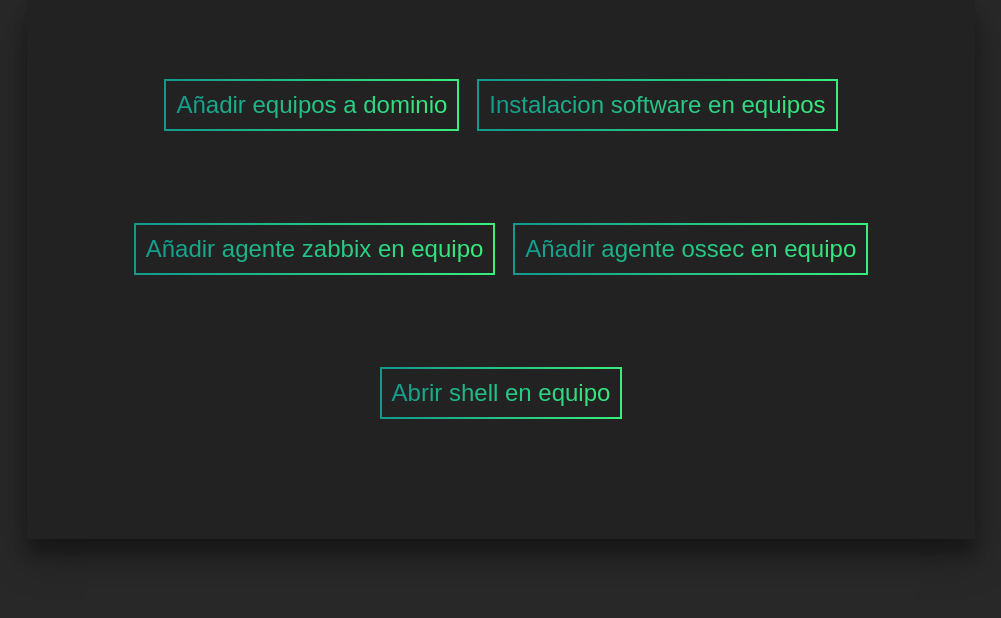
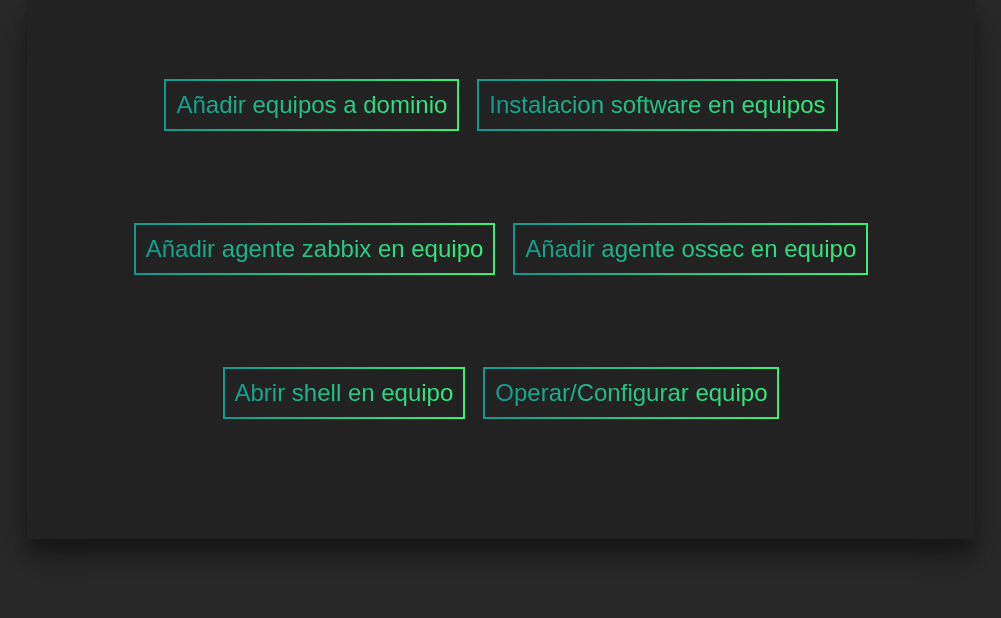
Before and after one commit to victoravtr/Proyecto, a PHP site: page /proyecto/ in a window 1280 px wide. Shown: the part 128-746 px from the top of the page, without its empty margins (139-1140 px from the left). Run offline with PHP 8.4, Linux system fonts and the light colour scheme; the visitor is signed in with stand-in values (Sample User, id 1).

Commit message:
Update index.php

```diff
--- a/Web-Proyecto-Content/index.php
+++ b/Web-Proyecto-Content/index.php
@@ -8,11 +8,13 @@
 ?>
 <!DOCTYPE html>
 <html lang="en">
+
 <head>
     <meta charset="UTF-8">
     <title>Index</title>
     <link rel="stylesheet" href="assets/styles/style_index.css">
 </head>
+
 <body>
 
     <a class="config" href="config.php">Configuracion </a>
@@ -24,23 +26,27 @@
         <div class="card">
             <div class="contenido">
                 <form action="index.php" method="post">
-                <input type="submit" class="boton" name="dominio" value="Añadir equipos a dominio"/>
+                    <input type="submit" class="boton" name="dominio" value="Añadir equipos a dominio" />
                 </form>
 
                 <form action="index.php" method="post">
-                <input type="submit" class="boton" name="add_soft" value="Instalacion software en equipos"/>
+                    <input type="submit" class="boton" name="add_soft" value="Instalacion software en equipos" />
                 </form>
 
                 <form action="index.php" method="post">
-                <input type="submit" class="boton" name="zabbix" value="Añadir agente zabbix en equipo"/>
+                    <input type="submit" class="boton" name="zabbix" value="Añadir agente zabbix en equipo" />
                 </form>
 
                 <form action="index.php" method="post">
-                <input type="submit" class="boton" name="ossec" value="Añadir agente ossec en equipo"/>
+                    <input type="submit" class="boton" name="ossec" value="Añadir agente ossec en equipo" />
                 </form>
 
                 <form action="index.php" method="post">
-                <input type="submit" class="boton" name="shell" value="Abrir shell en equipo"/>
+                    <input type="submit" class="boton" name="shell" value="Abrir shell en equipo" />
+                </form>
+
+                <form action="index.php" method="post">
+                    <input type="submit" class="boton" name="operar" value="Operar/Configurar equipo" />
                 </form>
 
             </div>
@@ -72,6 +78,12 @@
     if (isset($_POST["shell"])) {
         header("Location:shell.php");
     }
+
+    // TODO: Crear operar.php y que haga sus cositas
+    if (isset($_POST["operar"])) {
+        header("Location:operar.php");
+    }
     ?>
 </body>
+
 </html>
```
Lines whose indentation alone changed are shown as unchanged.
